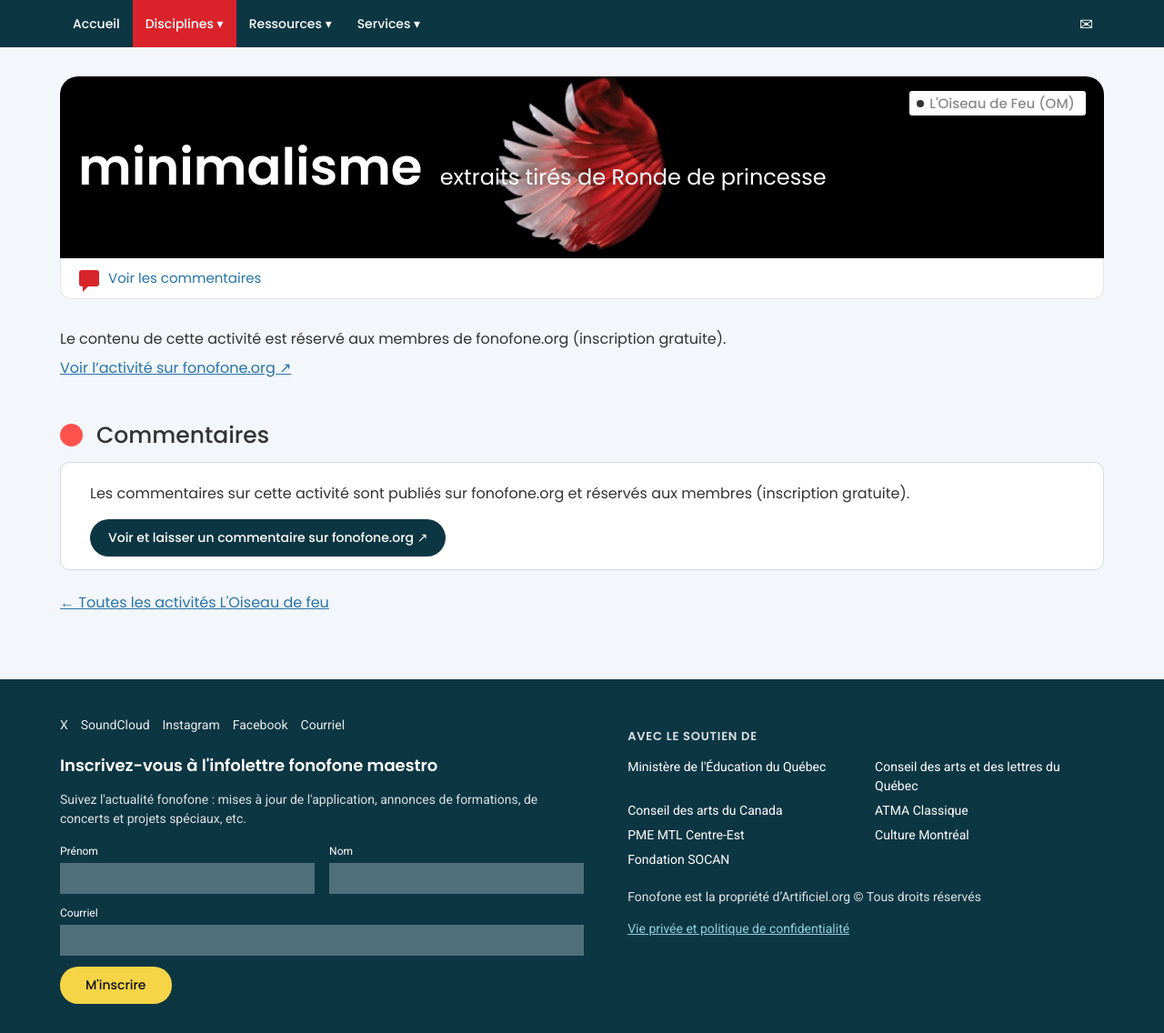
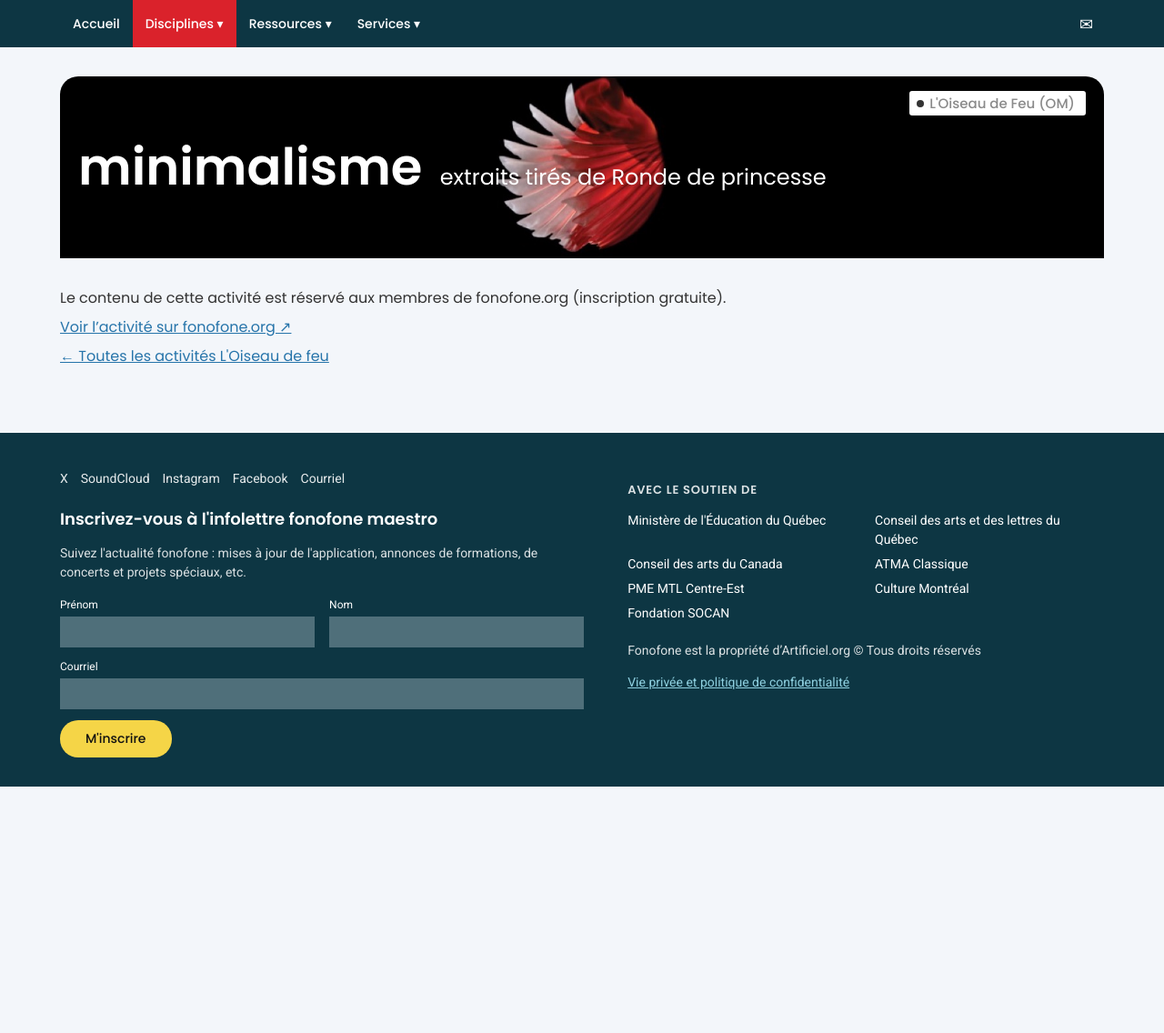
Before and after one commit to yves-fonofone/site-fonofone-revision, a Jekyll site: the page built from _activites/minimalisme.md, in a window 1280 px wide and 1136 px high. Shown: the whole window at 91% size. Built offline with Jekyll 4.4.1, drawn with Linux system fonts in a browser that asks for light colours.

Commit message:
Revert « Fiches : barre « Voir les commentaires » sous le bandeau et section Commentaires renvoyant à fonofone.org »
This reverts commit 88cbd4f.

Co-Authored-By: Claude Opus 5.5 <noreply@anthropic.com>

```diff
--- a/_layouts/activite.html
+++ b/_layouts/activite.html
@@ -29,20 +29,6 @@ layout: default
       <a class="fiche-bandeau__etiquette" href="{{ retour_url | relative_url }}">{{ page.etiquette | default: retour_titre }}</a>
       <h1{% if page.titre_petit %} class="titre-petit"{% endif %}>{{ page.titre }}{% if page.sous_titre %} <span class="sous-titre">{{ page.sous_titre }}</span>{% endif %}</h1>
     </header>
-    {%- comment -%}
-      Barre « Commentaires » sous le bandeau. Les commentaires restent sur fonofone.org
-      (réservés aux membres) : la section du bas renvoie à la même activité là-bas.
-      Adresse : champ « source » de la fiche s'il pointe vers fonofone.org/activite/, sinon
-      https://fonofone.org/activite/<nom du fichier>/. Champ « sans_commentaires: true » pour masquer.
-    {%- endcomment %}
-    {%- unless page.sans_commentaires %}
-    {%- assign nom_fichier = page.url | split: "/" | last | remove: ".html" -%}
-    {%- assign url_commentaires = "https://fonofone.org/activite/" | append: nom_fichier | append: "/" -%}
-    {%- if page.source contains "fonofone.org/activite/" %}{% assign url_commentaires = page.source %}{% endif %}
-    <div class="fiche-barre">
-      <a href="#commentaires"><span class="fiche-barre__bulle" aria-hidden="true"></span>Voir les commentaires</a>
-    </div>
-    {%- endunless %}
     {%- if page.video %}<div class="fiche-intro"><div>{% endif %}
     {%- if page.auteurs %}
     {%- assign initiale = page.auteurs | slice: 0 -%}
@@ -65,13 +51,6 @@ layout: default
     {%- endif %}
     <div class="fiche-contenu">
 {{ content }}
-    {%- unless page.sans_commentaires %}
-    <h2 id="commentaires">Commentaires</h2>
-    <section class="encadre encadre--blanc encadre--bloc fiche-commentaires">
-      <p>Les commentaires sur cette activité sont publiés sur fonofone.org et réservés aux membres (inscription gratuite).</p>
-      <a class="btn" href="{{ url_commentaires }}#comments" target="_blank" rel="noopener">Voir et laisser un commentaire sur fonofone.org ↗</a>
-    </section>
-    {%- endunless %}
     </div>
     {%- capture libelle_retour -%}{% if page.section == "initiation" and page.retour == nil %}Toutes les activités d’initiation à Fonofone{% if d %} – {{ d.titre }}{% endif %}{% elsif page.section or page.retour %}{{ retour_titre }}{% elsif page.discipline == "oiseau-de-feu" %}Toutes les activités {{ d.titre }}{% else %}Toutes les activités d’apprentissage{% if d %} – {{ d.titre }}{% endif %}{% endif %}{%- endcapture %}
     {% include retour.html url=retour_url titre=libelle_retour %}
--- a/style.css
+++ b/style.css
@@ -833,20 +833,3 @@ li.extrait p { margin: 0; }
 .consoles:has(.console-video) { align-items: center; }
 .console-video { justify-self: end; width: 100%; max-width: 420px; }
 .console-video .video { margin: 0; }
-
-/* Barre « Voir les commentaires » sous le bandeau, et section Commentaires en bas de fiche (comme fonofone.org) */
-.fiche-barre {
-  display: flex; align-items: center; gap: 24px; padding: 12px 20px;
-  background: #fff; border: 1px solid #e3e6e8; border-top: 0; border-radius: 0 0 12px 12px;
-  font: 400 15px/1.3 Poppins, sans-serif;
-}
-.fiche-barre a { display: inline-flex; align-items: center; gap: 10px; color: #2674aa; text-decoration: none; }
-.fiche-barre a:hover { text-decoration: underline; }
-.fiche-barre__bulle {
-  position: relative; width: 22px; height: 18px; border-radius: 3px; background: #d7262b;
-}
-.fiche-barre__bulle::after {
-  content: ""; position: absolute; left: 4px; bottom: -6px;
-  border-width: 6px 6px 0 0; border-style: solid; border-color: #d7262b transparent transparent;
-}
-.fiche-commentaires .btn { margin-top: 8px; }
```
